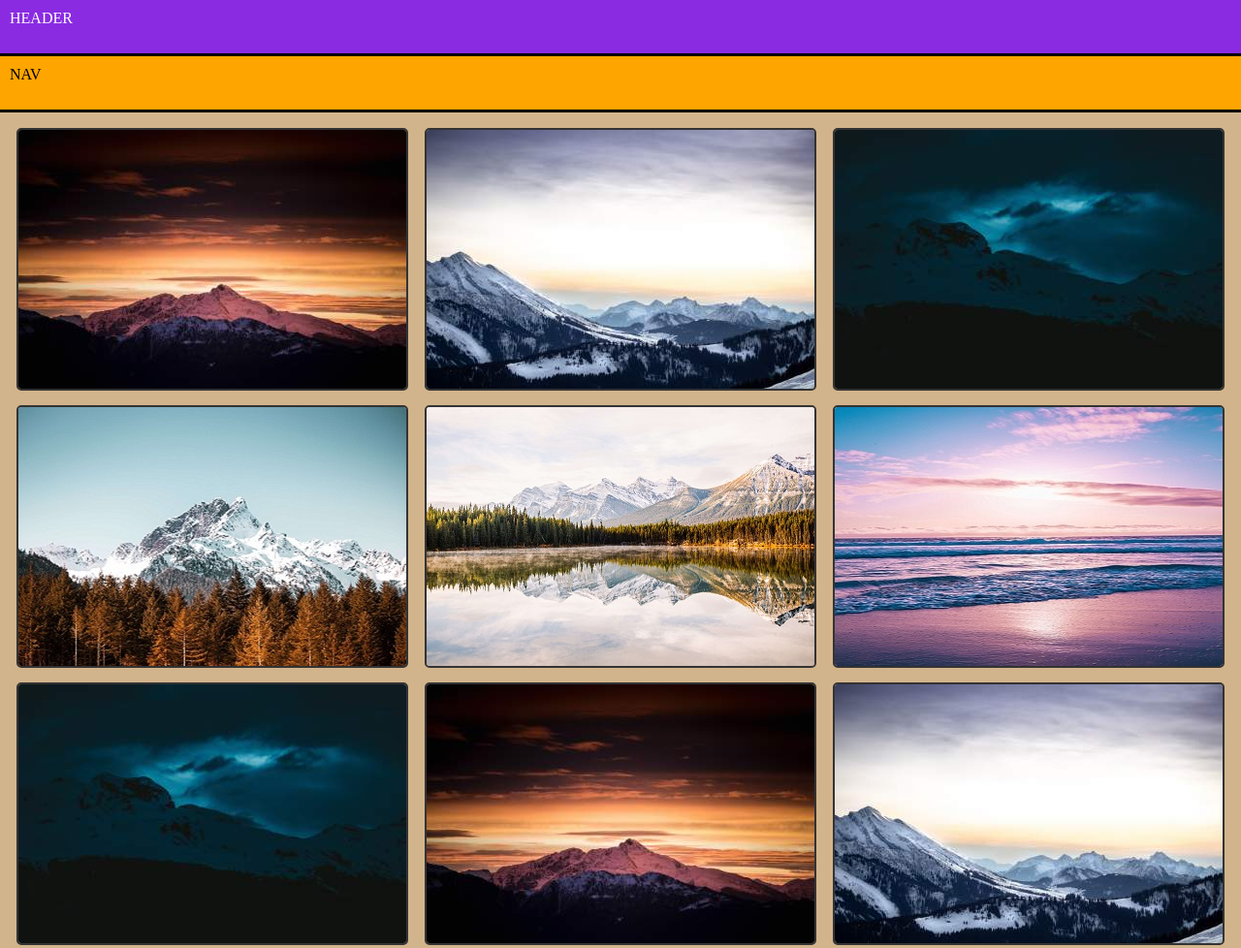
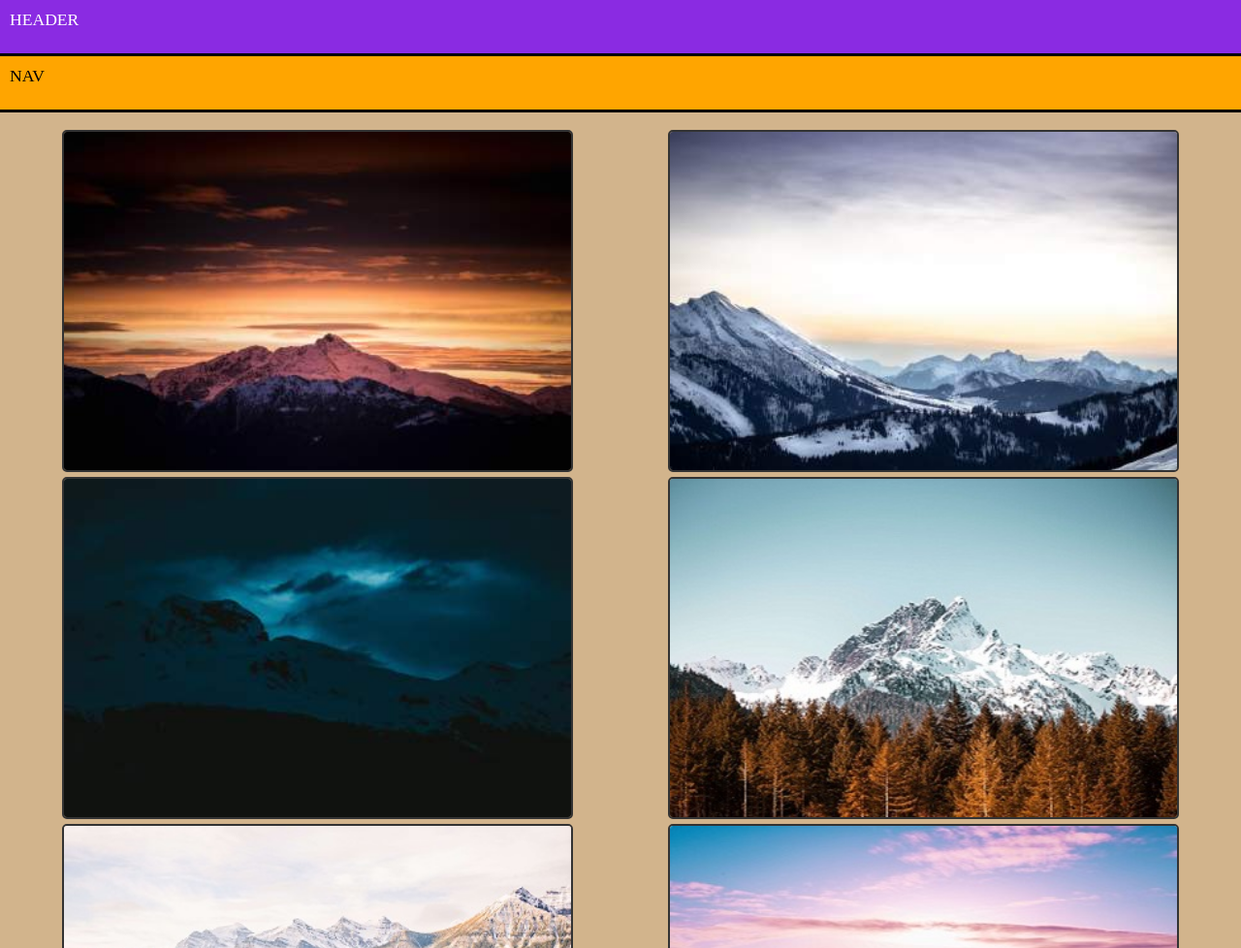
Before and after one commit to Linda1733/PhotoViewerProject, a plain HTML site: page index.html in a window 1280 px wide. Shown: the top 978 px of the page at 97% size. Drawn offline with Linux system fonts and the light colour scheme.

Commit message:
Add tablet support media query

```diff
--- a/index.html
+++ b/index.html
@@ -6,7 +6,7 @@
   <meta http-equiv="X-UA-Compatible" content="ie=edge">
   <link rel="shortcut icon" type="image/x-icon" href="camera.ico">
   <link rel="stylesheet" href="../styles/styles.css">
-  <title>Image Viewer</title>
+  <title>Photo Viewer Project</title>
 </head>
 <body>
   <div class="grid-container">
--- a/styles/styles.css
+++ b/styles/styles.css
@@ -69,16 +69,30 @@ body {
 
 
 /* MEDIA QUERIES */
-@media only screen and (max-width: 600px){
+@media all and (min-width: 600px){
   #images {
     grid-template-columns: 1fr;
+    gap: 5px;
   }
 
   #images img {
-    width: 75%;
+    width: 80%;
   }
 
   body {
-    font-size: 1.25em;
+    font-size: 1em;
   }
 }
+
+@media all and (min-width: 768px){
+  body {
+    font-size: 1.10em;
+  }
+  #images {
+    grid-template-columns: 1fr 1fr;
+  }
+
+  #images img {
+    width: 85%;
+  }
+}
```
